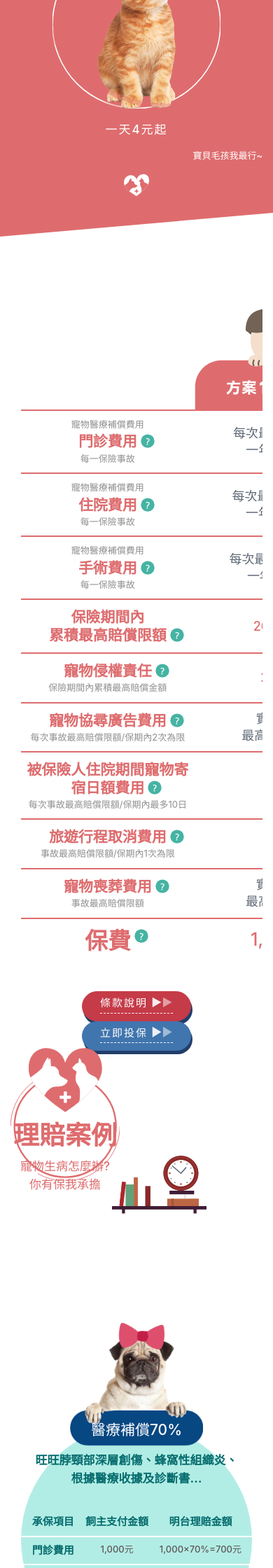
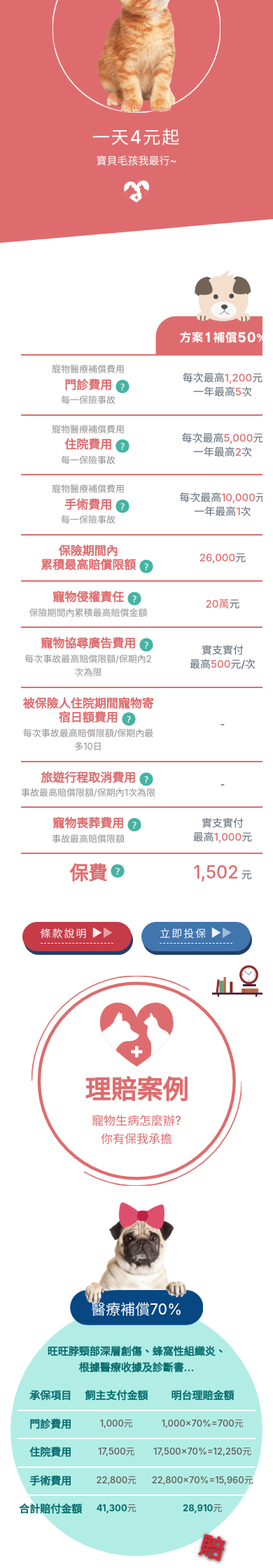
Before and after one commit to hsinhuachen/hsinhuachen.github.io, a PHP site: page /mingtai/index.html in a window 390 px wide. Shown: the part 4200-6440 px from the top of the page at 70% size. Run offline with PHP 8.4, Linux system fonts and the light colour scheme.

Commit message:
手機版修正

```diff
--- a/mingtai/sass/_mobile.scss
+++ b/mingtai/sass/_mobile.scss
@@ -318,6 +318,16 @@
 	    height: 200px;
 	}
 
+	.control{
+		width: 100vw;
+		margin: 0 -15px;
+		padding-bottom: 20px;
+		text-align: center;
+		.btn{
+			margin: 0 5px;
+		}
+	}
+
 	.catimg{
 		width: auto;
 		height: 240px;
@@ -329,10 +339,11 @@
 	}
 
 	.caseCircle1{
-		width: 40vw;
-		height: 40vw;
+		width: 300px;
+		height: 300px;
 		background-size: cover;
 		top: 60px;
+		margin: 0 auto;
 	}
 
 	.caseCircle2, .caseCircle3{
@@ -371,6 +382,8 @@
 	}
 
 	.noteControl{
+		width: 80%;
+		margin: 0 auto;
 		align-items: center;
 		display: flex;
 		.btn{
@@ -494,17 +507,33 @@
 		display: inline-block;
 	}
 
+	.clock{
+		width: 72px;
+		top: 0;
+		right: 0;
+	}
+
+	.cardImg{
+		width: 32vw;
+		left: 100px;
+	}
+
+	.reasonCircle p{
+		font-size: 19px;
+	}
+
 	.bannerIcon {
 	    width: 62px;
 	    height: 62px;
 	}
 
 	.blockquote h2{
-		font-size: 17px;
+		font-size: 25px;
+		padding-bottom: 0;
 	}
 
 	.blockquote p{
-		font-size: 13px;
+		font-size: 15px;
 	}
 
 	.reasonCircle{
@@ -534,7 +563,7 @@
 			width: 100%;
 		}
 		p{
-			text-align: center;
+			text-align: center !important;
 		}
 	}
 
@@ -542,28 +571,45 @@
 		width: 80vw;
 		height: 80vw;
 		p{
-			font-size: 13px;
+			font-size: 16px;
+			bottom: 80px;
 		}
 	}
 
 	.featureCircle h2 {
-	    font-size: 15px;
+	    font-size: 27px;
+	}
+
+	.featureCircle p{
+		font-size: 19px;
 	}
 
 	.caseCircle1{
-		width: 156px;
-		height: 156px;
-		top: 30px;
+		position: static;
 	}
 
 	.caseCircle2, .caseCircle3{
-		width: 100%;
+		width: 100vw;
+		margin: 0 -15px;
+		padding-top: 0;
+	}
+
+	.caseCircle2{
+		margin-top: -50px;
+		p{
+			font-size: 15px;
+			margin: 10px 0;
+		}
+	}
+
+	.caseCircle3{
+		margin-top: -50px;
 	}
 
 	.caseCircle2 .circle,
 	.caseCircle3 .circle{
-		width: calc(100vw - 60px);
-		height: calc(100vw - 60px);
+		width: calc(100vw - 30px);
+		height: calc(100vw - 30px);
 		margin: 0 auto;
 	}
 
@@ -577,9 +623,65 @@
 		transform: translateY(-35px);
 	}
 
+	.homeCase{
+		padding-top: 50px;
+	}
+
+	.homeCase .caseTable{
+		width: 768px;
+	}
+
+	.caseTable h3{
+		font-size: 17px;
+	}
+
+	.caseTable p{
+		font-size: 15px;
+	}
+
+	.caseTable .caseFooter h3{
+		font-size: 27px;
+	}
+
+	.tableHeader .title2{
+		background-position: -204px top;
+	}
+
+	.danger{
+		right: 55px;
+    	bottom: -25px;
+	}
+
+	.noteControl{
+		width: 100%;
+	}
+
 	.note{
 		h4{
 			font-size: 21px;
 		}
+		p br{
+			display: none !important;
+		}
+	}
+
+	.noteimg{
+		max-width: 100%;
 	}
 }
+
+@media (max-width: 320px){
+	.caseCircle2,
+	.caseCircle3{
+		margin-top: 20px;
+	}
+
+	.caseCircle2 .caseHeader,
+	.caseCircle3 .caseHeader{
+		transform: translateY(0%);
+	}
+
+	.caseCircle2 .circle, .caseCircle3 .circle {
+	    background: none;
+	}
+}
```
Also changed, not shown: mingtai/css/style.css.
